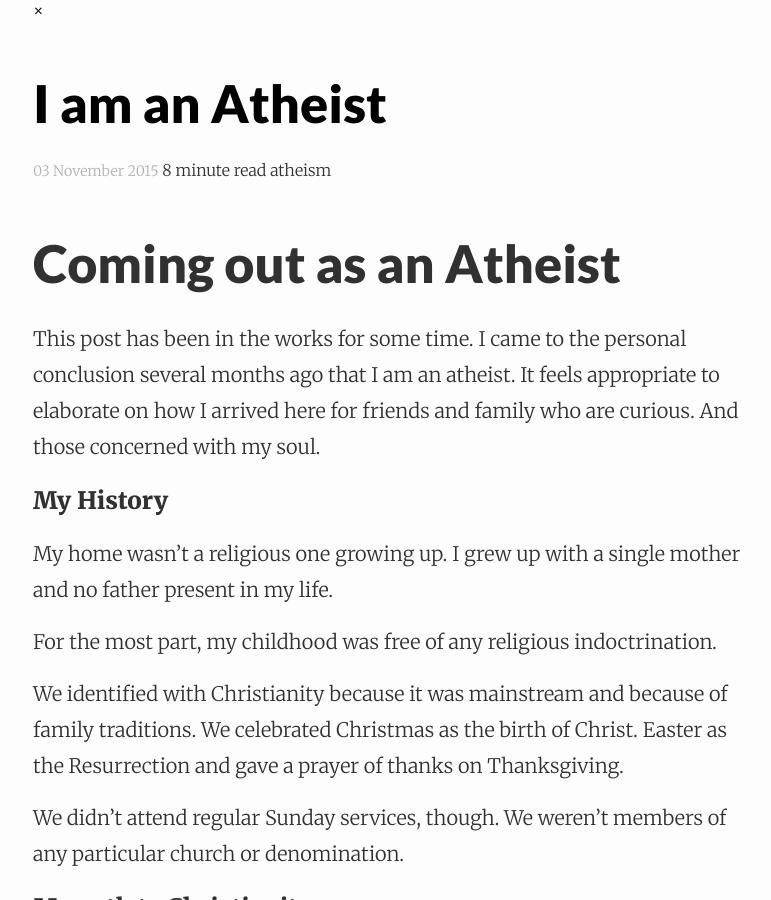
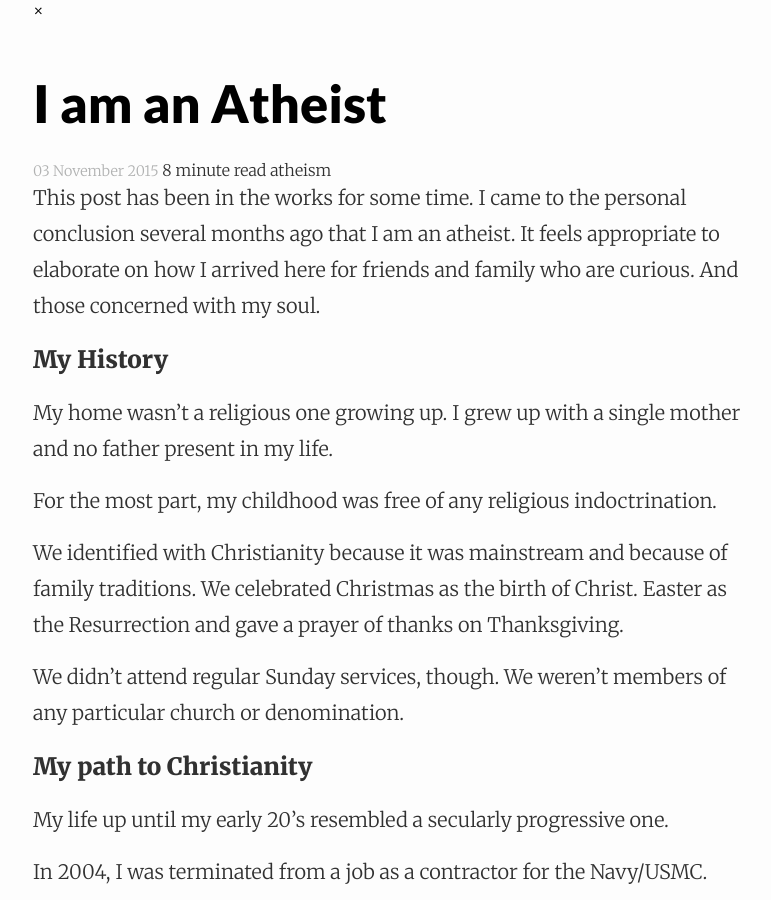
Before and after one commit to devbymike/mk3y.com, a Jekyll site: the page built from _posts/2015-11-03-I-am-an-atheist.md, in a window 1280 px wide and 900 px high. Shown: the whole window, without its empty margins (247-1018 px from the left). Built offline with Jekyll 4.4.1, drawn with Linux system fonts in a browser that asks for light colours.

```diff
--- a/_posts/2015-11-03-I-am-an-atheist.md
+++ b/_posts/2015-11-03-I-am-an-atheist.md
@@ -8,8 +8,6 @@
 comments: false
 
 ---
-
-# Coming out as an Atheist
 
 This post has been in the works for some time. I came to the personal conclusion several months ago that I am an atheist. It feels appropriate to elaborate on how I arrived here for friends and family who are curious. And those concerned with my soul.
 
```
